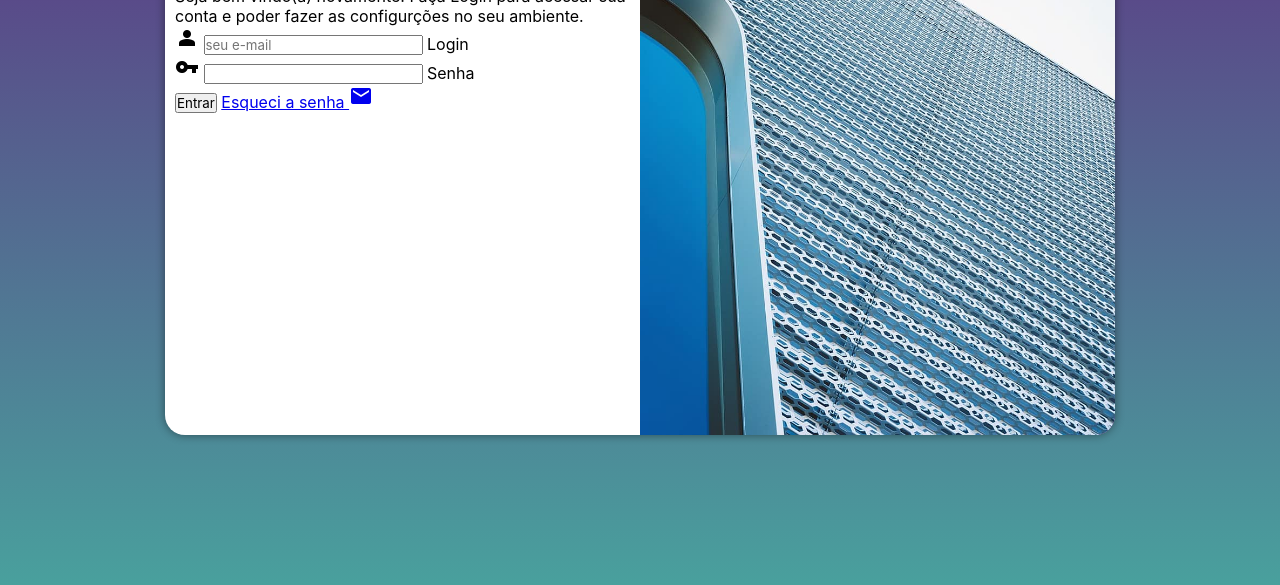
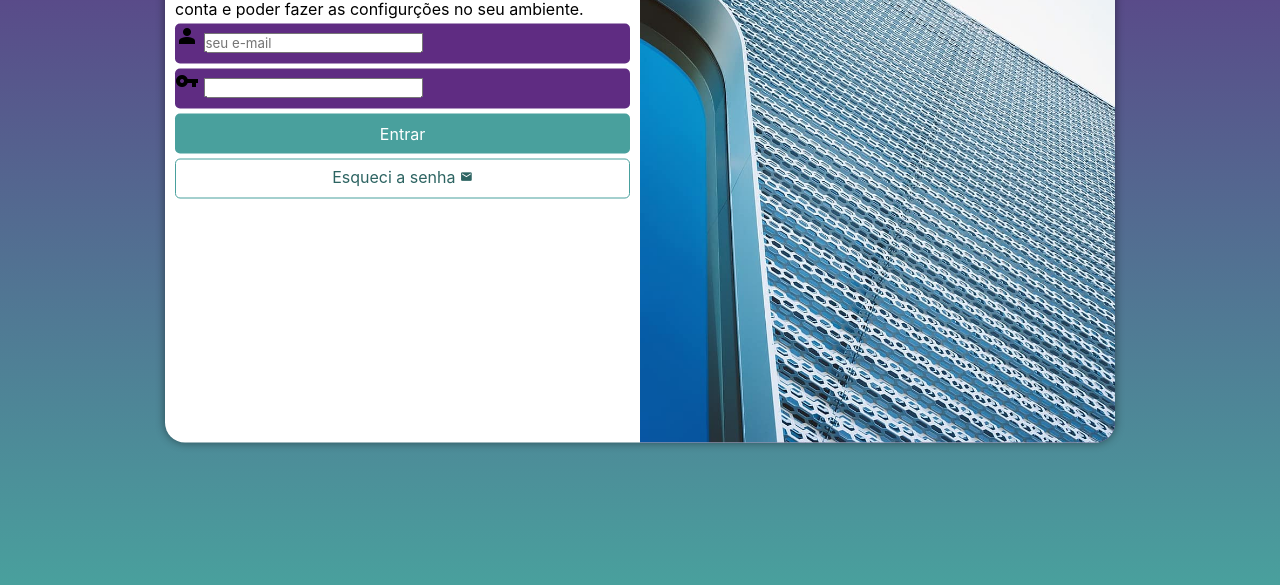
Before and after one commit to AvilaGabs/projeto-login, a plain HTML site: page index.html in a window 1280 px wide. Shown: the part 215-800 px from the top of the page. Drawn offline with nearby package versions, Linux system fonts and the light colour scheme.

Commit message:
Cap26 aula05

```diff
--- a/estilos/style.css
+++ b/estilos/style.css
@@ -29,7 +29,7 @@ main {
 #login {
     background-color: white;
     width: 250px;
-    height: 500px;
+    height: 515px;
     border-radius: 20px;
     position: absolute;
     top: 50%;
@@ -62,6 +62,19 @@ main {
     font-size: 0.8em;
 }
 
+.campo {
+    background-color: #5f2c82;
+    display: block;
+    width: 100%;
+    height: 40px;
+    border-radius: 5px;
+    margin: 5px 0px;
+}
+
+label {
+    display: none;
+}
+
 .material-symbols-outlined {
   font-variation-settings:
   'FILL' 1,
@@ -69,3 +82,42 @@ main {
   'GRAD' 0,
   'opsz' 24
 }
+
+form > input[type=submit] {
+    display: block;
+    font-size: 1em;
+    width: 100%;
+    height: 40px;
+    background-color: #49a09d;
+    color: white;
+    border: none;
+    border-radius: 5px;
+    cursor: pointer;
+}
+
+form > input[type=submit]:hover {
+    background-color: #2d6462;
+}
+
+#botao {
+    display: block;
+    text-align: center;
+    font-size: 1em;
+    width: 100%;
+    height: 40px;
+    margin-top: 5px;
+    padding-top: 7px;
+    background-color: white;
+    color: #2d6462;
+    border: 1px solid #49a09d;
+    border-radius: 5px;
+    text-decoration: none;
+}
+
+#botao:hover {
+    background-color: #6cd3cf;
+}
+
+#botao > span {
+    font-size: 0.8em;
+}
--- a/index.html
+++ b/index.html
@@ -11,9 +11,7 @@
 <body>
     <main>
         <section id="login">
-            <div id="imagem">
-
-            </div>
+            <div id="imagem"></div>
             <div id="formul">
                 <h1>Login</h1>
                 <p>Seja bem vindo(a) novamente. Faça Login para acessar sua conta e poder fazer as configurções no seu ambiente.</p>
@@ -29,7 +27,7 @@
                         <label for="isenha">Senha</label>
                     </div>
                     <input type="submit" value="Entrar">
-                    <a href="esqueci.html">
+                    <a href="esqueci.html" id="botao">
                         Esqueci a senha <span class="material-symbols-outlined">mail</span>
                     </a>
                 </form>
```
